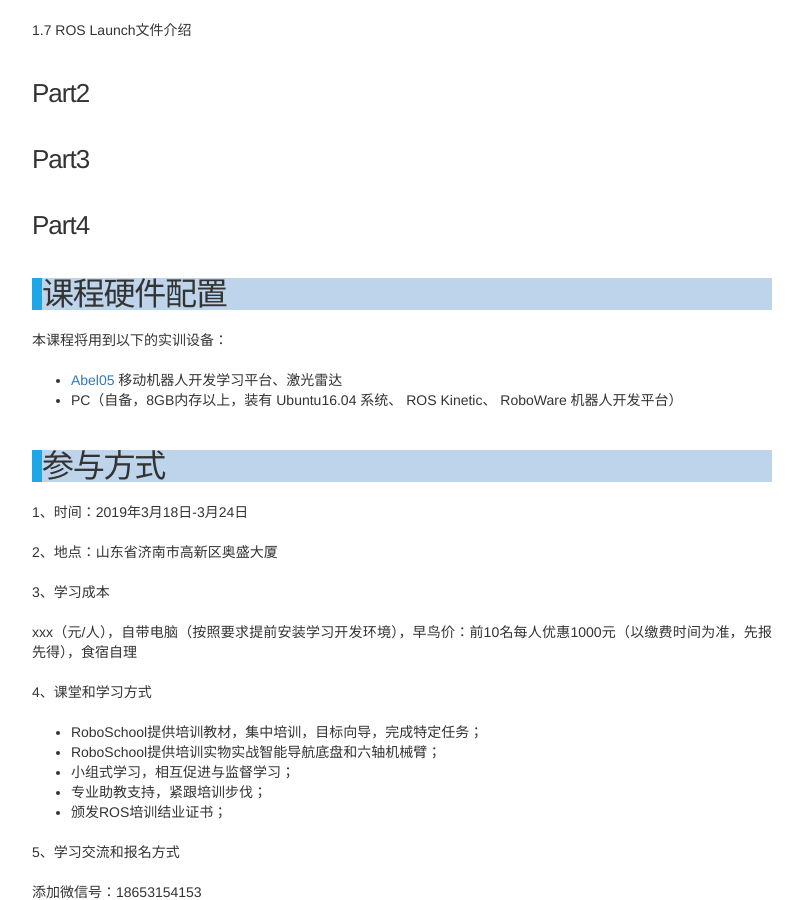
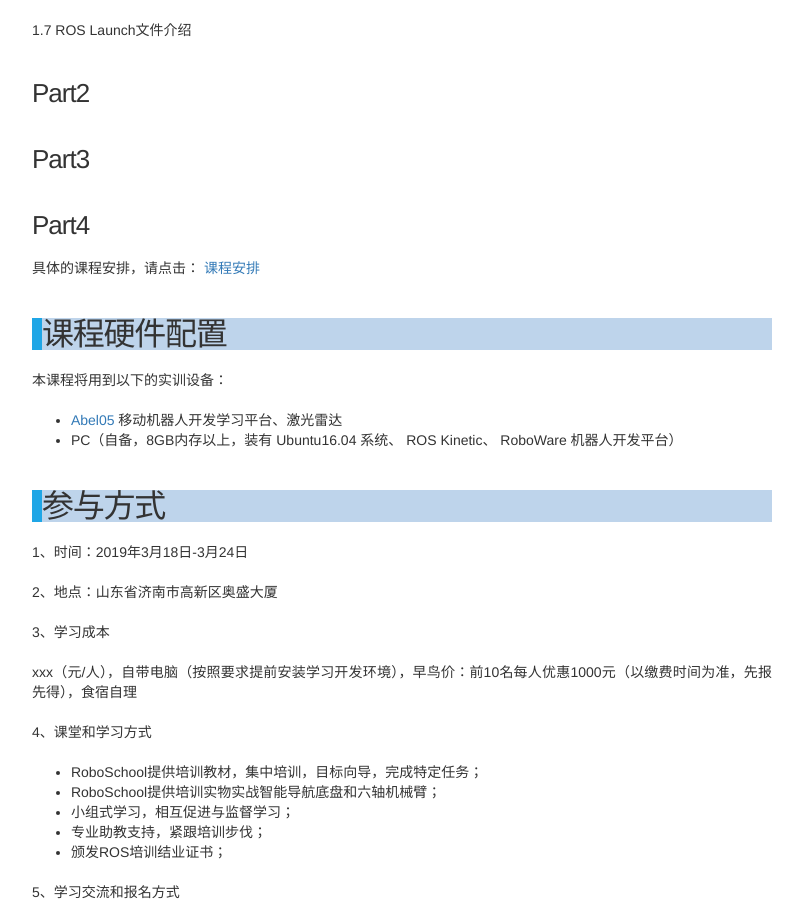
Before and after one commit to TonyRobotics/TonyRobotics.github.io, a Jekyll site: the page built from index.md, in a window 1280 px wide and 900 px high, scrolled down 1863 px. Shown: the whole window, without its empty margins (238-1041 px from the left). Built offline with Jekyll 4.4.1, drawn with Linux system fonts in a browser that asks for light colours; nearby versions of some CDN libraries.

Commit message:
增加课程安排

```diff
--- a/index.md
+++ b/index.md
@@ -95,6 +95,8 @@ permalink: /
 
 ### Part4
 
+具体的课程安排，请点击： [课程安排](schedule/)
+
 <a name='contact'></a>
 
 ## 课程硬件配置
```
